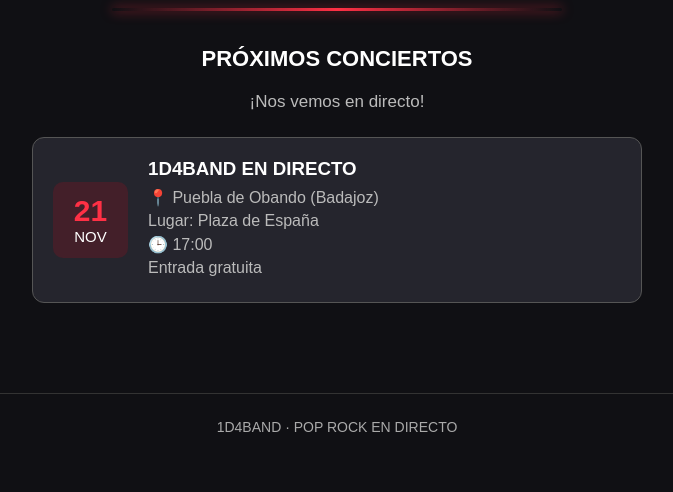
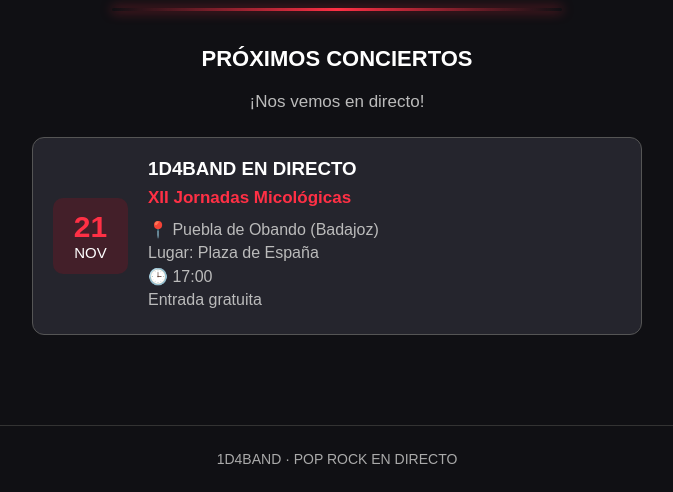
Before and after one commit to 1d4band/1d4band.github.io, a plain HTML site: page index.html in a window 1280 px wide. Shown: the part 1625-2117 px from the top of the page, without its empty margins (303-976 px from the left). Before the commit the page ends 2085 px from the top, so only its background shows below. Drawn offline with nearby package versions, Linux system fonts and the light colour scheme.

Commit message:
Add event name to concert details display

```diff
--- a/index.html
+++ b/index.html
@@ -205,6 +205,14 @@
     color: #bbbbbb;
     margin: 5px 0;
 }
+
+.datos-concierto .nombre-evento {
+    color: #ff3045;
+    font-size: 17px;
+    font-weight: 700;
+    margin: 8px 0 12px;
+}
+
         footer {
             padding: 25px 15px;
             border-top: 1px solid #333333;
@@ -383,6 +391,10 @@ async function cargarConciertos() {
             const titulo = document.createElement("h3");
             titulo.textContent = "1D4BAND EN DIRECTO";
 
+            const evento = document.createElement("p");
+            evento.className = "nombre-evento";
+            evento.textContent = c.evento || "";
+
             const localidad = document.createElement("p");
             localidad.textContent = "📍 " + (c.localidad || "");
 
@@ -395,7 +407,7 @@ async function cargarConciertos() {
             const entrada = document.createElement("p");
             entrada.textContent = c.entrada || "";
 
-            datos.append(titulo, localidad, lugar, hora, entrada);
+            datos.append(titulo, evento, localidad, lugar, hora, entrada);
             tarjeta.append(bloqueFecha, datos);
             contenedor.appendChild(tarjeta);
         });
```
